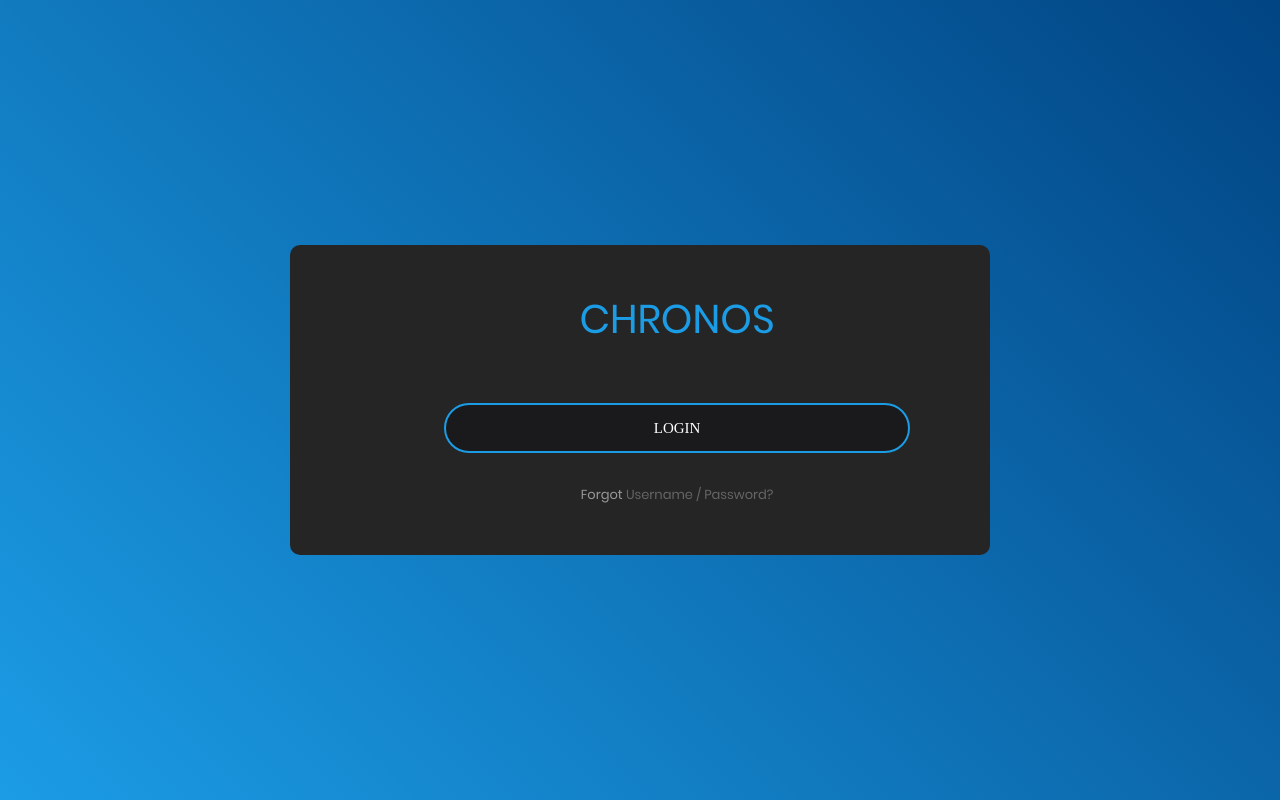
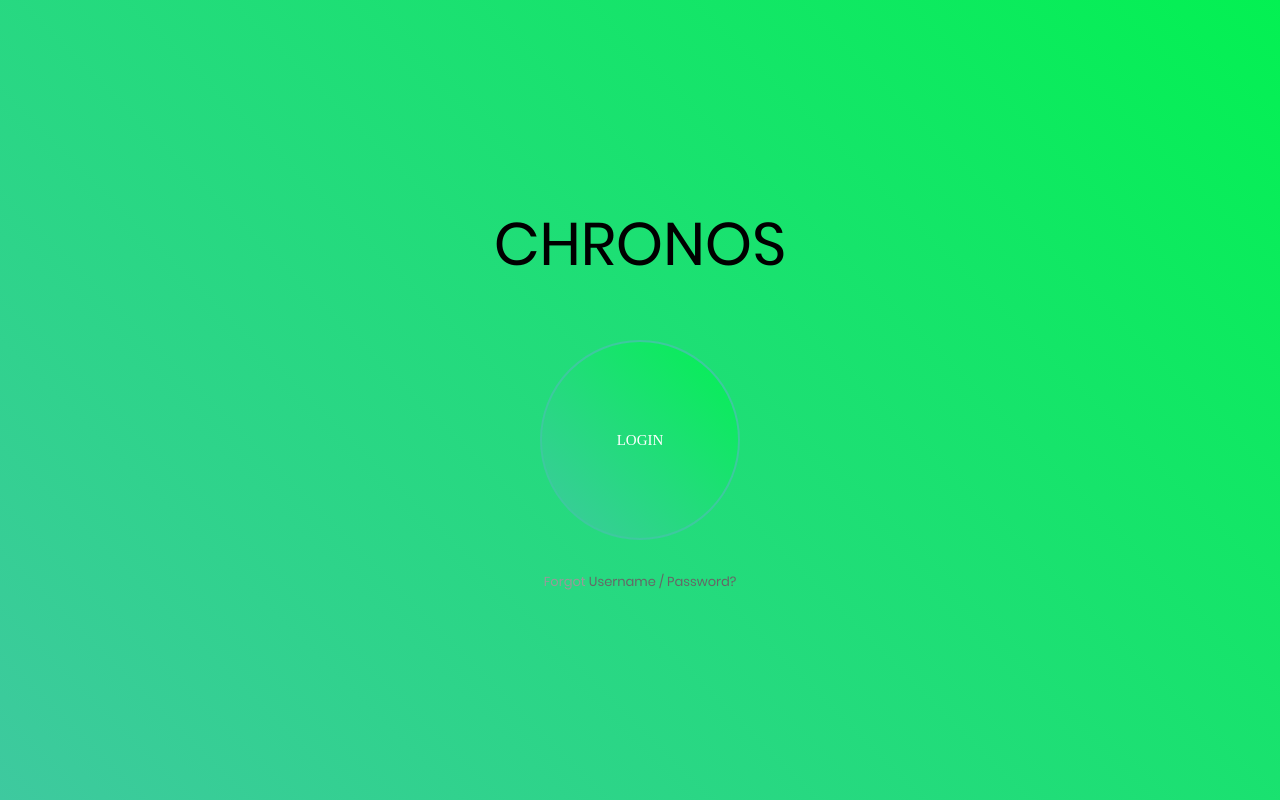
Before and after one commit to Mizawi/chronos, a website: page views/index.html in a window 1280 px wide. Drawn offline with Linux system fonts and the light colour scheme; a web font is replaced by a local one.

Commit message:
login page style changed;

```diff
--- a/server.js
+++ b/server.js
@@ -298,9 +298,9 @@ app.get("/teacher-transfer", (req, res) => {
     const addto = req.query.addto;
 
     if (student.length > 0 && subject.length > 0 && removefrom.length > 0 && addto.length > 0) {
-        sql = 'select cadeiras from aluno where numero_aluno = ?;';
+        sql = 'select cadeiras from aluno where email_aluno = ?;';
 
-        con.query(sql, [student], (err, result) => {
+        con.query(sql, [student.email], (err, result) => {
             if (err) throw err;
             turnosatuais = JSON.parse(result[0].cadeiras)[subject];
             turnosnovos = turnosatuais.filter(turno => turno != removefrom);
--- a/views/css/main.css
+++ b/views/css/main.css
@@ -1,4 +1,4 @@
-#formsettings > select {
+#formsettings>select {
     width: 100%;
     padding: 5px 15px;
     border: none;
@@ -7,10 +7,13 @@
     cursor: pointer;
 }
 
-nav > a{
+nav>a {
     color: white;
 }
+
+
 /*-----------------------------settings div-------------------------------------------------*/
+
 .customButton {
     border: solid 1px #000000;
     color: white;
@@ -28,9 +31,11 @@ nav > a{
     background: rgb(218, 216, 216);
 }
 
-  a:hover{
+a:hover {
     cursor: pointer;
 }
+
+
 /*//////////////////////////////////////////////////////////////////
 [ FONT ]*/
 
@@ -53,6 +58,8 @@ nav > a{
     font-family: Montserrat-Bold;
     src: url('../fonts/montserrat/Montserrat-Bold.ttf');
 }
+
+
 /*//////////////////////////////////////////////////////////////////
 [ RESTYLE TAG ]*/
 
@@ -67,6 +74,8 @@ nav > a{
     height: 100%;
     font-family: Poppins-Regular, sans-serif;
 }
+
+
 /*---------------------------------------------*/
 
 a {
@@ -89,6 +98,8 @@ nav > a{
     text-decoration: none;
     color: #57b846;
 }
+
+
 /*---------------------------------------------*/
 
 h1,
@@ -113,6 +124,8 @@ nav > a{
     margin: 0px;
     list-style-type: none;
 }
+
+
 /*---------------------------------------------*/
 
 input {
@@ -193,6 +206,8 @@ nav > a{
 textarea:-ms-input-placeholder {
     color: #999999;
 }
+
+
 /*---------------------------------------------*/
 
 button {
@@ -208,6 +223,8 @@ nav > a{
 iframe {
     border: none !important;
 }
+
+
 /*//////////////////////////////////////////////////////////////////
 [ Utility ]*/
 
@@ -224,6 +241,8 @@ nav > a{
     line-height: 1.5;
     color: #666666;
 }
+
+
 /*//////////////////////////////////////////////////////////////////
 [ login ]*/
 
@@ -245,10 +264,10 @@ nav > a{
     align-items: center;
     padding: 15px;
     background: #9053c7;
-      background: -webkit-linear-gradient(-135deg, #014483, #1B9CE5);
-      background: -o-linear-gradient(-135deg, #014483, #1B9CE5);
-      background: -moz-linear-gradient(-135deg, #014483, #1B9CE5);
-      background: linear-gradient(-135deg, #014483, #1B9CE5);
+    background: -webkit-linear-gradient(-135deg, #03f152, #3ec99f);
+    background: -o-linear-gradient(-135deg, #03f152, #3ec99f);
+    background: -moz-linear-gradient(-135deg, #03f152, #3ec99f);
+    background: linear-gradient(-135deg, #03f152, #3ec99f);
 }
 
 .container-admin100 {
@@ -576,6 +595,8 @@ nav > a{
     height: 250px;
     overflow: hidden;
 }
+
+
 /*------------------------------------------------------------------
 [  ]*/
 
@@ -585,8 +606,8 @@ nav > a{
 }
 
 .login100-form-title {
-      font-size: 40px;
-      color: #1B9CE5;
+    font-size: 60px;
+    color: #000000;
     font-size-adjust: inherit;
     line-height: 1.2;
     text-align: center;
@@ -594,6 +615,8 @@ nav > a{
     display: block;
     padding-bottom: 40px;
 }
+
+
 /*---------------------------------------------*/
 
 .wrap-input100 {
@@ -615,6 +638,8 @@ nav > a{
     border-radius: 25px;
     padding: 0 30px 0 68px;
 }
+
+
 /*------------------------------------------------------------------
 [ Focus ]*/
 
@@ -677,6 +702,8 @@ nav > a{
     color: #57b846;
     padding-left: 28px;
 }
+
+
 /*------------------------------------------------------------------
 [ Button ]*/
 
@@ -700,7 +727,6 @@ nav > a{
     display: -moz-box;
     display: -ms-flexbox;
     display: flex;
-      flex-wrap: wrap;
     justify-content: center;
     padding-top: 20px;
 }
@@ -711,11 +737,14 @@ nav > a{
     line-height: 1.5;
     color: #fff;
     text-transform: uppercase;
-      width: 100%;
-      height: 50px;
-      border-radius: 100px;
-      border: 2px solid #1B9CE5;
-      background: #1a1a1d;
+    width: 200px;
+    height: 200px;
+    border: 2px solid #3ec99f;
+    border-radius: 50%;
+    background: -webkit-linear-gradient(-135deg, #03f152, #3ec99f);
+    background: -o-linear-gradient(-135deg, #03f152, #3ec99f);
+    background: -moz-linear-gradient(-135deg, #03f152, #3ec99f);
+    background: linear-gradient(-135deg, #03f152, #3ec99f);
     display: -webkit-box;
     display: -webkit-flex;
     display: -moz-box;
@@ -723,7 +752,6 @@ nav > a{
     display: flex;
     justify-content: center;
     align-items: center;
-      padding: 0 25px;
     -webkit-transition: all 0.4s;
     -o-transition: all 0.4s;
     -moz-transition: all 0.4s;
@@ -754,12 +782,33 @@ nav > a{
 }
 
 .login100-form-btn:hover {
-      background: #1B9CE5;
+    background: -webkit-linear-gradient(-135deg, #15a545, #379277);
+    background: -o-linear-gradient(-135deg, #15a545, #379277);
+    background: -moz-linear-gradient(-135deg, #15a545, #379277);
+    background: linear-gradient(-135deg, #15a545, #379277);
+    border: 2px solid #010201;
+    width: 300px;
+    height: 300px;
+    font-size: 20px;
+    color: #000;
+}
+
+@keyframes pulse {
+    0% {
+        box-shadow: 0 0 0 0 var(--hover);
+    }
+}
+
+.login100-form-btn:focus {
+    animation: pulse 10s;
+    box-shadow: 0 0 0 2em rgb(64, 134, 23);
 }
 
 .admin100-form-btn:hover {
     background: #12bb03
 }
+
+
 /*------------------------------------------------------------------
 [ Responsive ]*/
 
@@ -800,6 +849,8 @@ nav > a{
         width: 5%;
     }
 }
+
+
 /*------------------------------------------------------------------
 [ Alert validate ]*/
 
@@ -938,6 +989,8 @@ nav > a{
     -o-transition: all 0.3s ease;
     transition: all 0.3s ease;
 }
+
+
 /*----------------page-wrapper----------------*/
 
 .page-wrapper {
@@ -955,6 +1008,8 @@ nav > a{
 .page-wrapper .theme.chiller-theme {
     background: #1e2229;
 }
+
+
 /*----------------toggeled sidebar----------------*/
 
 .page-wrapper.toggled .sidebar-wrapper {
@@ -966,6 +1021,8 @@ nav > a{
         padding-left: 300px;
     }
 }
+
+
 /*----------------show sidebar button----------------*/
 
 #show-sidebar {
@@ -980,6 +1037,8 @@ nav > a{
 .page-wrapper.toggled #show-sidebar {
     left: -40px;
 }
+
+
 /*----------------sidebar-wrapper----------------*/
 
 .sidebar-wrapper {
@@ -1001,6 +1060,8 @@ nav > a{
 .sidebar-wrapper a {
     text-decoration: none;
 }
+
+
 /*----------------sidebar-content----------------*/
 
 .sidebar-content {
@@ -1013,6 +1074,8 @@ nav > a{
 .sidebar-content.desktop {
     overflow-y: hidden;
 }
+
+
 /*--------------------sidebar-brand----------------------*/
 
 .sidebar-wrapper .sidebar-brand {
@@ -1031,6 +1094,8 @@ nav > a{
     cursor: pointer;
     font-size: 20px;
 }
+
+
 /*--------------------sidebar-header----------------------*/
 
 .sidebar-wrapper .sidebar-header {
@@ -1075,11 +1140,15 @@ nav > a{
     margin-right: 4px;
     color: #5cb85c;
 }
+
+
 /*-----------------------sidebar-search------------------------*/
 
 .sidebar-wrapper .sidebar-search>div {
     padding: 10px 20px;
 }
+
+
 /*----------------------sidebar-menu-------------------------*/
 
 .sidebar-wrapper .sidebar-menu {
@@ -1192,6 +1261,8 @@ nav > a{
     transform: rotate(90deg);
     right: 17px;
 }
+
+
 /*--------------------------side-footer------------------------------*/
 
 .sidebar-footer {
@@ -1236,6 +1307,8 @@ nav > a{
     height: 100%;
     animation: sonar 1.5s infinite;
 }
+
+
 /*--------------------------page-content-----------------------------*/
 
 .page-wrapper .page-content {
@@ -1252,6 +1325,8 @@ nav > a{
 .page-wrapper .page-content {
     overflow-x: hidden;
 }
+
+
 /*------scroll bar---------------------*/
 
  ::-webkit-scrollbar {
@@ -1295,6 +1370,8 @@ nav > a{
  ::-webkit-scrollbar-corner {
     background: transparent;
 }
+
+
 /*-----------------------------chiller-theme-------------------------------------------------*/
 
 .chiller-theme .sidebar-wrapper {
@@ -1371,6 +1448,8 @@ nav > a{
 .chiller-theme .sidebar-footer>a:last-child {
     border-right: none;
 }
+
+
 /*-----------------------------ADMIN TABLES CSS-------------------------------------------------*/
 
 table.admin_table {
--- a/views/index.html
+++ b/views/index.html
@@ -22,6 +22,7 @@
     <!--===============================================================================================-->
     <link rel="stylesheet" type="text/css" href="css/util.css">
     <link rel="stylesheet" type="text/css" href="css/main.css">
+    <link rel="stylesheet" type="text/css" href="css/button-shadow.scss">
     <!--===============================================================================================-->
     <!--===============================================================================================-->
     <script src="vendor/jquery/jquery-3.2.1.min.js "></script>
@@ -40,22 +41,20 @@
     <div class="limiter">
         <div class="container-login100">
 
-            <div class="wrap-login100 ">
+            <div class="">
 
-                <form class="login100-form validate-form" method="GET" action="/auth/google">
+                <form class=" validate-form " method="GET " action="/auth/google ">
                     <span class="login100-form-title ">
 						CHRONOS
                     </span>
 
-                    <div class="container-login100-form-btn">
-                        <button class="login100-form-btn" id="login" type="submit">
+                    <div class="container-login100-form-btn ">
+                        <button class="login100-form-btn" id="login " type="submit ">
                             Login
                         </button>
                     </div><br>
 
-                    <div class="hidden" id="badLogin" align ="center">
-                        <p>Wrong Username or Password</p>
-                    </div>
+
 
                     <div class="text-center p-t-12 ">
                         <span class="txt1 ">
--- a/views/js/student.js
+++ b/views/js/student.js
@@ -157,7 +157,7 @@ jQuery(function($) {
                             console.log('Informacao: ' + turno, diaSemana, horaInicial, horaFinal)
 
 
-                            $(document.getElementById(horaInicial)).find('td').each(function(x, el) {
+                            $(document.getElementById(horaInicial)).find('td').each((x, el) => {
                                 if (parseInt(el.id) == parseInt(horario_subject[parseInt(i) + 1][0])) {
                                     console.log(el)
                                     if (el.classList.contains('empty')) {
@@ -177,7 +177,7 @@ jQuery(function($) {
 
                             console.log('Informacao: ' + turno, diaSemana, horaInicial, horaFinal)
 
-                            $(document.getElementById(horaInicial)).find('td').each(function(x, el) {
+                            $(document.getElementById(horaInicial)).find('td').each((x, el) => {
                                 if (parseInt(el.id) == parseInt(horario_subject[parseInt(i) + 1][0])) {
                                     if (el.classList.contains('empty')) {
                                         el.classList.remove('empty')
@@ -186,7 +186,6 @@ jQuery(function($) {
                                     }
                                 }
                             })
-
                         }
                         i = i + 2
                     }
```
Also changed, not shown: views/js/teacher.js (+25 -25 lines), views/teacher-dashboard.html (+3 -3 lines). Lines whose indentation alone changed are shown as unchanged.
